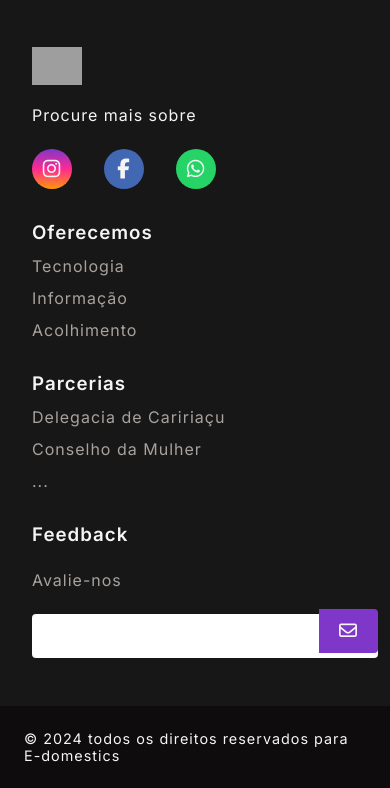
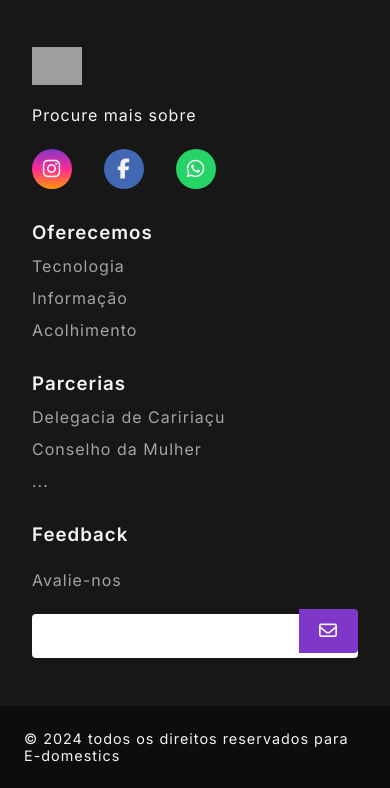
Before and after one commit to belzinn07/desenvolvimento, a PHP site: page /depoimentos.html in a window 390 px wide; the page is wider, and only the part inside the window is pictured. Shown: the part 1316-2104 px from the top of that part. Run offline with PHP 8.4, Linux system fonts and the light colour scheme; data comes from the database, SQL or seed files in the repository; some libraries are stand-ins or nearby versions; some web fonts are replaced; grey boxes are pictures that could not be loaded.

Commit message:
v1 20/03

```diff
--- a/css/rodape.css
+++ b/css/rodape.css
@@ -146,13 +146,23 @@ footer{
     #footer_content{
         grid-template-columns: repeat(2, 1fr);
         gap: 2rem;
+
     }
 }
 
-@media screen and (max-width: 430px) {
+@media screen and (max-width: 430px )  {
+    footer{
+        width: 100%;
+        min-width: 320px;  /* Garante que a div não fique menor que 320px */
+        max-width: 1200px; /* Garante que a div não fique maior que 1200px */
+
+    }
     #footer_content{
         grid-template-columns: repeat(1, 1fr);
         padding: 3rem 2rem;
-        width: 410px;
+
+
     }
+
+
 }
```
